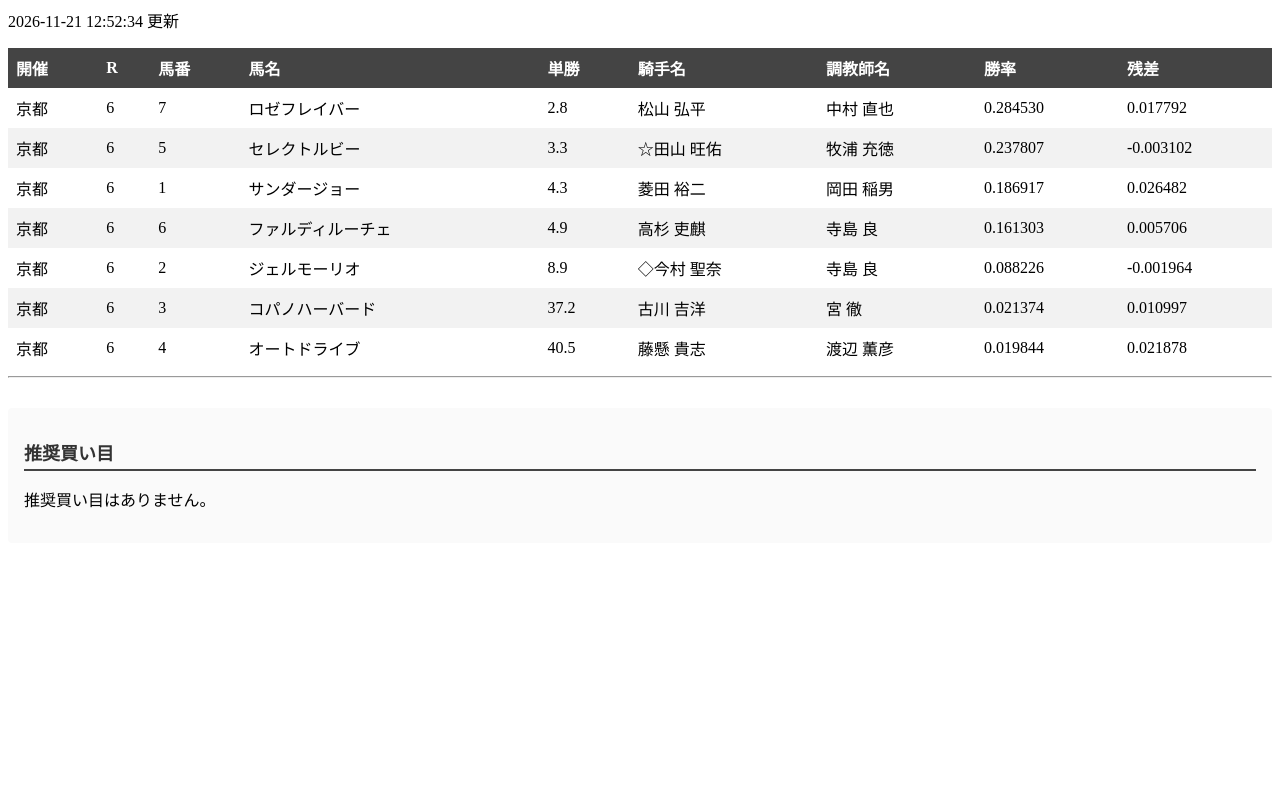
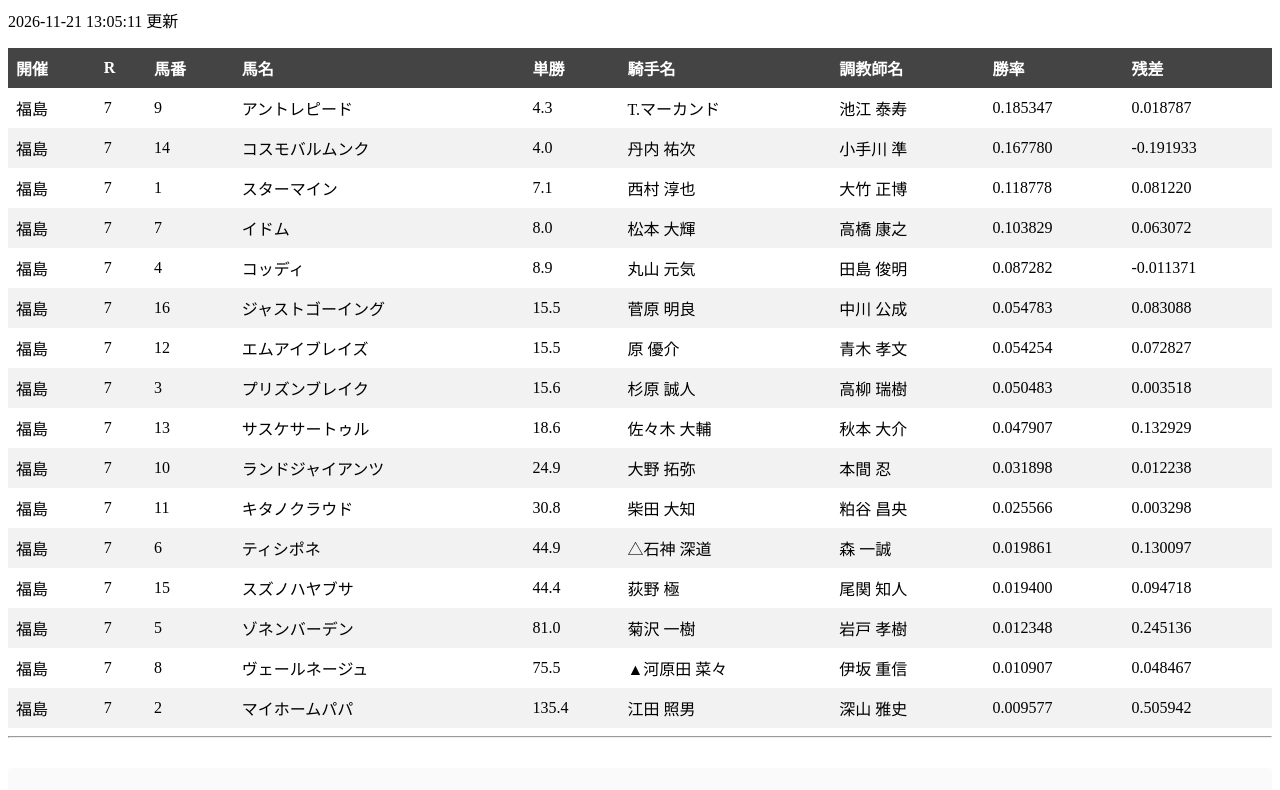
Before and after one commit to sugimo123/keiba_races, a plain HTML site: page docs/index.html in a window 1280 px wide. Shown: the part 81-871 px from the top of the page. Before the commit the page ends 800 px from the top, so only its background shows below. Drawn offline with Linux system fonts and the light colour scheme.

Commit message:
Update index.html for race 2026-11-21_福島7

```diff
--- a/docs/index.html
+++ b/docs/index.html
@@ -9,10 +9,10 @@
  </head>
  <body>
   <h1>
-   2026-11-21_京都6
+   2026-11-21_福島7
   </h1>
   <p>
-   2026-11-21 12:52:34 更新
+   2026-11-21 13:05:11 更新
   </p>
   <table border="1" class="dataframe">
    <thead>
@@ -49,205 +49,466 @@
    <tbody>
     <tr>
      <td>
-      京都
+      福島
+     </td>
+     <td>
+      7
+     </td>
+     <td>
+      9
+     </td>
+     <td>
+      アントレピード
+     </td>
+     <td>
+      4.3
+     </td>
+     <td>
+      T.マーカンド
+     </td>
+     <td>
+      池江 泰寿
+     </td>
+     <td>
+      0.185347
+     </td>
+     <td>
+      0.018787
+     </td>
+    </tr>
+    <tr>
+     <td>
+      福島
+     </td>
+     <td>
+      7
+     </td>
+     <td>
+      14
+     </td>
+     <td>
+      コスモバルムンク
+     </td>
+     <td>
+      4.0
+     </td>
+     <td>
+      丹内 祐次
+     </td>
+     <td>
+      小手川 準
+     </td>
+     <td>
+      0.167780
+     </td>
+     <td>
+      -0.191933
+     </td>
+    </tr>
+    <tr>
+     <td>
+      福島
+     </td>
+     <td>
+      7
+     </td>
+     <td>
+      1
+     </td>
+     <td>
+      スターマイン
+     </td>
+     <td>
+      7.1
+     </td>
+     <td>
+      西村 淳也
+     </td>
+     <td>
+      大竹 正博
+     </td>
+     <td>
+      0.118778
+     </td>
+     <td>
+      0.081220
+     </td>
+    </tr>
+    <tr>
+     <td>
+      福島
+     </td>
+     <td>
+      7
+     </td>
+     <td>
+      7
+     </td>
+     <td>
+      イドム
+     </td>
+     <td>
+      8.0
+     </td>
+     <td>
+      松本 大輝
+     </td>
+     <td>
+      高橋 康之
+     </td>
+     <td>
+      0.103829
+     </td>
+     <td>
+      0.063072
+     </td>
+    </tr>
+    <tr>
+     <td>
+      福島
+     </td>
+     <td>
+      7
+     </td>
+     <td>
+      4
+     </td>
+     <td>
+      コッディ
+     </td>
+     <td>
+      8.9
+     </td>
+     <td>
+      丸山 元気
+     </td>
+     <td>
+      田島 俊明
+     </td>
+     <td>
+      0.087282
+     </td>
+     <td>
+      -0.011371
+     </td>
+    </tr>
+    <tr>
+     <td>
+      福島
+     </td>
+     <td>
+      7
+     </td>
+     <td>
+      16
+     </td>
+     <td>
+      ジャストゴーイング
+     </td>
+     <td>
+      15.5
+     </td>
+     <td>
+      菅原 明良
+     </td>
+     <td>
+      中川 公成
+     </td>
+     <td>
+      0.054783
+     </td>
+     <td>
+      0.083088
+     </td>
+    </tr>
+    <tr>
+     <td>
+      福島
+     </td>
+     <td>
+      7
+     </td>
+     <td>
+      12
+     </td>
+     <td>
+      エムアイブレイズ
+     </td>
+     <td>
+      15.5
+     </td>
+     <td>
+      原 優介
+     </td>
+     <td>
+      青木 孝文
+     </td>
+     <td>
+      0.054254
+     </td>
+     <td>
+      0.072827
+     </td>
+    </tr>
+    <tr>
+     <td>
+      福島
+     </td>
+     <td>
+      7
+     </td>
+     <td>
+      3
+     </td>
+     <td>
+      プリズンブレイク
+     </td>
+     <td>
+      15.6
+     </td>
+     <td>
+      杉原 誠人
+     </td>
+     <td>
+      高柳 瑞樹
+     </td>
+     <td>
+      0.050483
+     </td>
+     <td>
+      0.003518
+     </td>
+    </tr>
+    <tr>
+     <td>
+      福島
+     </td>
+     <td>
+      7
+     </td>
+     <td>
+      13
+     </td>
+     <td>
+      サスケサートゥル
+     </td>
+     <td>
+      18.6
+     </td>
+     <td>
+      佐々木 大輔
+     </td>
+     <td>
+      秋本 大介
+     </td>
+     <td>
+      0.047907
+     </td>
+     <td>
+      0.132929
+     </td>
+    </tr>
+    <tr>
+     <td>
+      福島
+     </td>
+     <td>
+      7
+     </td>
+     <td>
+      10
+     </td>
+     <td>
+      ランドジャイアンツ
+     </td>
+     <td>
+      24.9
+     </td>
+     <td>
+      大野 拓弥
+     </td>
+     <td>
+      本間 忍
+     </td>
+     <td>
+      0.031898
+     </td>
+     <td>
+      0.012238
+     </td>
+    </tr>
+    <tr>
+     <td>
+      福島
+     </td>
+     <td>
+      7
+     </td>
+     <td>
+      11
+     </td>
+     <td>
+      キタノクラウド
+     </td>
+     <td>
+      30.8
+     </td>
+     <td>
+      柴田 大知
+     </td>
+     <td>
+      粕谷 昌央
+     </td>
+     <td>
+      0.025566
+     </td>
+     <td>
+      0.003298
+     </td>
+    </tr>
+    <tr>
+     <td>
+      福島
+     </td>
+     <td>
+      7
      </td>
      <td>
       6
      </td>
      <td>
-      7
+      ティシポネ
      </td>
      <td>
-      ロゼフレイバー
+      44.9
      </td>
      <td>
-      2.8
+      △石神 深道
      </td>
      <td>
-      松山 弘平
+      森 一誠
      </td>
      <td>
-      中村 直也
+      0.019861
      </td>
      <td>
-      0.284530
-     </td>
-     <td>
-      0.017792
+      0.130097
      </td>
     </tr>
     <tr>
      <td>
-      京都
+      福島
      </td>
      <td>
-      6
+      7
+     </td>
+     <td>
+      15
+     </td>
+     <td>
+      スズノハヤブサ
+     </td>
+     <td>
+      44.4
+     </td>
+     <td>
+      荻野 極
+     </td>
+     <td>
+      尾関 知人
+     </td>
+     <td>
+      0.019400
+     </td>
+     <td>
+      0.094718
+     </td>
+    </tr>
+    <tr>
+     <td>
+      福島
+     </td>
+     <td>
+      7
      </td>
      <td>
       5
      </td>
      <td>
-      セレクトルビー
+      ゾネンバーデン
      </td>
      <td>
-      3.3
+      81.0
      </td>
      <td>
-      ☆田山 旺佑
+      菊沢 一樹
      </td>
      <td>
-      牧浦 充徳
+      岩戸 孝樹
      </td>
      <td>
-      0.237807
+      0.012348
      </td>
      <td>
-      -0.003102
+      0.245136
      </td>
     </tr>
     <tr>
      <td>
-      京都
+      福島
      </td>
      <td>
-      6
+      7
      </td>
      <td>
-      1
+      8
      </td>
      <td>
-      サンダージョー
+      ヴェールネージュ
      </td>
      <td>
-      4.3
+      75.5
      </td>
      <td>
-      菱田 裕二
+      ▲河原田 菜々
      </td>
      <td>
-      岡田 稲男
+      伊坂 重信
      </td>
      <td>
-      0.186917
+      0.010907
      </td>
      <td>
-      0.026482
+      0.048467
      </td>
     </tr>
     <tr>
      <td>
-      京都
+      福島
      </td>
      <td>
-      6
-     </td>
-     <td>
-      6
-     </td>
-     <td>
-      ファルディルーチェ
-     </td>
-     <td>
-      4.9
-     </td>
-     <td>
-      高杉 吏麒
-     </td>
-     <td>
-      寺島 良
-     </td>
-     <td>
-      0.161303
-     </td>
-     <td>
-      0.005706
-     </td>
-    </tr>
-    <tr>
-     <td>
-      京都
-     </td>
-     <td>
-      6
+      7
      </td>
      <td>
       2
      </td>
      <td>
-      ジェルモーリオ
+      マイホームパパ
      </td>
      <td>
-      8.9
+      135.4
      </td>
      <td>
-      ◇今村 聖奈
+      江田 照男
      </td>
      <td>
-      寺島 良
+      深山 雅史
      </td>
      <td>
-      0.088226
+      0.009577
      </td>
      <td>
-      -0.001964
-     </td>
-    </tr>
-    <tr>
-     <td>
-      京都
-     </td>
-     <td>
-      6
-     </td>
-     <td>
-      3
-     </td>
-     <td>
-      コパノハーバード
-     </td>
-     <td>
-      37.2
-     </td>
-     <td>
-      古川 吉洋
-     </td>
-     <td>
-      宮 徹
-     </td>
-     <td>
-      0.021374
-     </td>
-     <td>
-      0.010997
-     </td>
-    </tr>
-    <tr>
-     <td>
-      京都
-     </td>
-     <td>
-      6
-     </td>
-     <td>
-      4
-     </td>
-     <td>
-      オートドライブ
-     </td>
-     <td>
-      40.5
-     </td>
-     <td>
-      藤懸 貴志
-     </td>
-     <td>
-      渡辺 薫彦
-     </td>
-     <td>
-      0.019844
-     </td>
-     <td>
-      0.021878
+      0.505942
      </td>
     </tr>
    </tbody>
@@ -257,9 +518,16 @@
    <h2>
     推奨買い目
    </h2>
-   <p>
-    推奨買い目はありません。
-   </p>
+   <div class="bet-group">
+    <h3>
+     馬連
+    </h3>
+    <ul>
+     <li>
+      9 - 13
+     </li>
+    </ul>
+   </div>
   </div>
  </body>
 </html>
```
